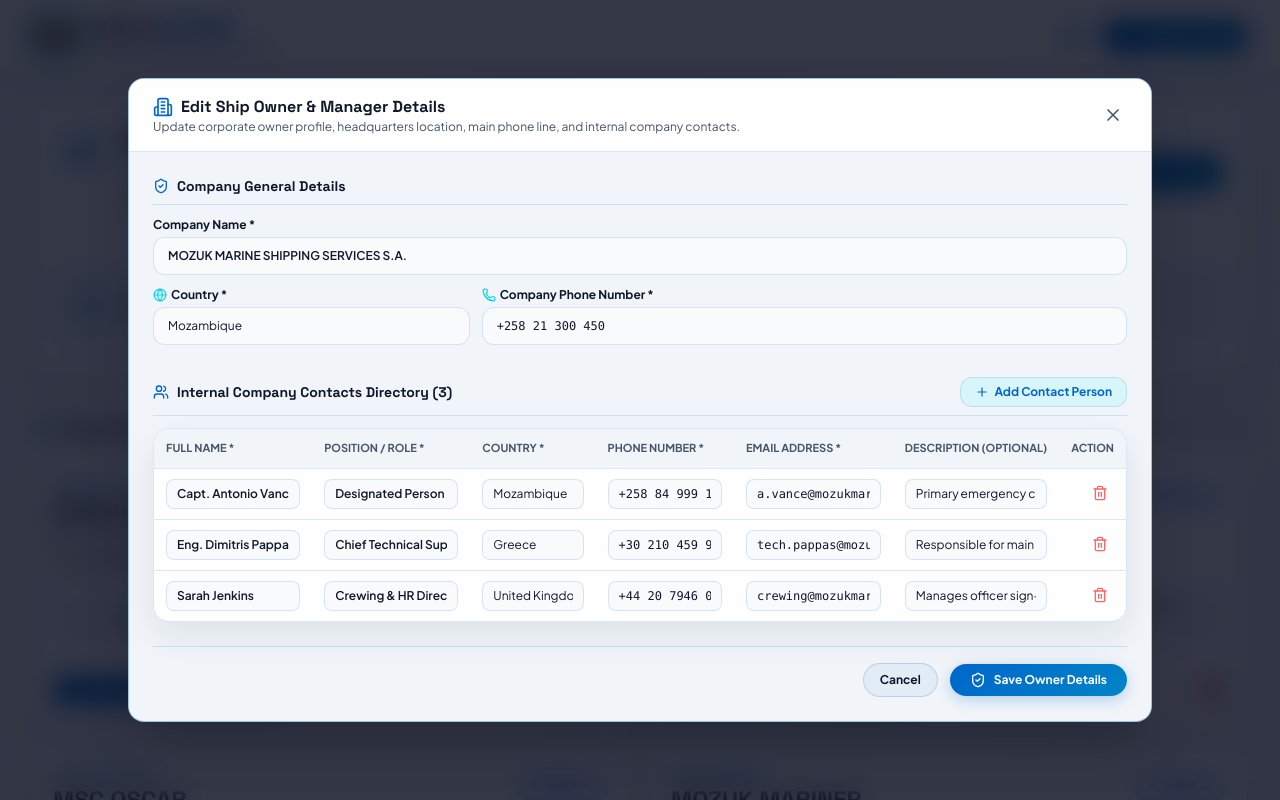
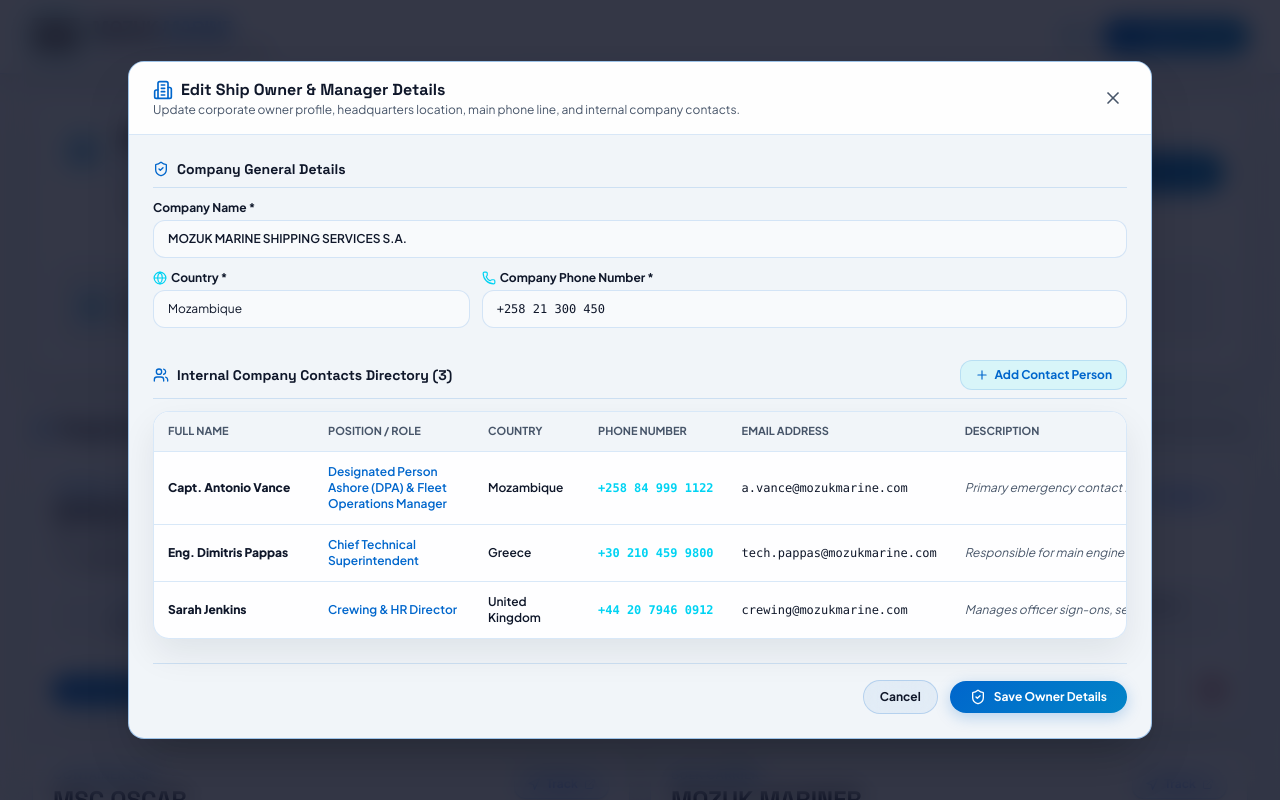
Before and after one commit to Drakhtar359/app-mozuk-marine, a React (Vite) app: page / in a window 1280 px wide. Both pictures are taken after a click on the button "Edit Owner Details". Shown: the top 800 px of the page. Built offline with nearby package versions, Linux system fonts and the light colour scheme; grey boxes are pictures that could not be loaded.

Commit message:
Make internal contact rows static by default in table with Edit and Delete buttons on the right side

```diff
--- a/src/components/ShipOwnerModal.tsx
+++ b/src/components/ShipOwnerModal.tsx
@@ -10,6 +10,8 @@ import {
   X,
   ShieldCheck,
   Users,
+  Edit,
+  Check,
 } from 'lucide-react';
 
 interface ShipOwnerModalProps {
@@ -32,11 +34,15 @@ export const ShipOwnerModal: React.FC<ShipOwnerModalProps> = ({
     ownerDetails.contactPeople || []
   );
 
+  // State to track which contact row is currently being edited
+  const [editingId, setEditingId] = useState<string | null>(null);
+
   useEffect(() => {
     setCompanyName(ownerDetails.companyName || '');
     setCountry(ownerDetails.country || '');
     setPhoneNumber(ownerDetails.phoneNumber || '');
     setContactPeople(ownerDetails.contactPeople || []);
+    setEditingId(null);
   }, [ownerDetails, isOpen]);
 
   if (!isOpen) return null;
@@ -52,6 +58,7 @@ export const ShipOwnerModal: React.FC<ShipOwnerModalProps> = ({
       description: '',
     };
     setContactPeople([...contactPeople, newPerson]);
+    setEditingId(newPerson.id); // Automatically edit newly added contact
   };
 
   const handleUpdateContactPerson = (
@@ -66,6 +73,9 @@ export const ShipOwnerModal: React.FC<ShipOwnerModalProps> = ({
 
   const handleRemoveContactPerson = (id: string) => {
     setContactPeople(contactPeople.filter((cp) => cp.id !== id));
+    if (editingId === id) {
+      setEditingId(null);
+    }
   };
 
   const handleSubmit = (e: React.FormEvent) => {
@@ -158,7 +168,7 @@ export const ShipOwnerModal: React.FC<ShipOwnerModalProps> = ({
             </div>
           </div>
 
-          {/* SECTION 2: INTERNAL COMPANY CONTACTS TABLE (HORIZONTAL) */}
+          {/* SECTION 2: INTERNAL COMPANY CONTACTS TABLE (STATIC ROWS WITH EDIT & DELETE ON RIGHT) */}
           <div className="space-y-3 pt-2">
             <div className="flex items-center justify-between border-b border-[var(--color-glass-border)] pb-2">
               <h4 className="font-['Space_Grotesk',sans-serif] font-bold text-sm text-[var(--text-main)] flex items-center gap-2">
@@ -176,16 +186,16 @@ export const ShipOwnerModal: React.FC<ShipOwnerModalProps> = ({
 
             <div className="mozuk-glass-card rounded-2xl overflow-hidden border border-[var(--color-glass-border)]">
               <div className="overflow-x-auto">
-                <table className="w-full text-left text-xs min-w-[800px]">
+                <table className="w-full text-left text-xs min-w-[850px]">
                   <thead className="bg-[var(--color-bg-alt)] text-[var(--text-muted)] text-[11px] uppercase border-b border-[var(--color-glass-border)] font-bold">
                     <tr>
-                      <th className="py-3 px-3 min-w-[150px]">Full Name *</th>
-                      <th className="py-3 px-3 min-w-[150px]">Position / Role *</th>
-                      <th className="py-3 px-3 min-w-[110px]">Country *</th>
-                      <th className="py-3 px-3 min-w-[125px]">Phone Number *</th>
-                      <th className="py-3 px-3 min-w-[150px]">Email Address *</th>
-                      <th className="py-3 px-3 min-w-[160px]">Description (Optional)</th>
-                      <th className="py-3 px-3 text-right w-12">Action</th>
+                      <th className="py-3 px-3.5 min-w-[160px]">Full Name</th>
+                      <th className="py-3 px-3.5 min-w-[160px]">Position / Role</th>
+                      <th className="py-3 px-3.5 min-w-[110px]">Country</th>
+                      <th className="py-3 px-3.5 min-w-[130px]">Phone Number</th>
+                      <th className="py-3 px-3.5 min-w-[170px]">Email Address</th>
+                      <th className="py-3 px-3.5 min-w-[170px]">Description</th>
+                      <th className="py-3 px-3.5 text-right w-24">Actions</th>
                     </tr>
                   </thead>
                   <tbody className="divide-y divide-[var(--color-glass-border)]">
@@ -193,12 +203,17 @@ export const ShipOwnerModal: React.FC<ShipOwnerModalProps> = ({
                       <tr>
                         <td colSpan={7} className="py-8 text-center text-[var(--text-muted)] text-xs">
                           <UserCheck className="w-8 h-8 text-[var(--text-dim)] mx-auto mb-2 opacity-50" />
-                          No internal contact persons added yet. Click "+ Add Contact Person" to populate the table.
+                          No internal contact persons added yet. Click "+ Add Contact Person" to add static entries.
                         </td>
                       </tr>
                     ) : (
-                      contactPeople.map((person) => (
-                        <tr key={person.id} className="hover:bg-[var(--color-glass-border)] transition align-top">
+                      contactPeople.map((person) => {
+                        const isEditing = editingId === person.id;
+
+                        if (isEditing) {
+                          /* EDITING ROW FORM */
+                          return (
+                            <tr key={person.id} className="bg-[rgba(0,242,254,0.04)] align-middle">
                               {/* Full Name */}
                               <td className="py-2.5 px-3">
                                 <input
@@ -209,6 +224,7 @@ export const ShipOwnerModal: React.FC<ShipOwnerModalProps> = ({
                                     handleUpdateContactPerson(person.id, 'fullName', e.target.value)
                                   }
                                   required
+                                  autoFocus
                                   className="w-full bg-[var(--color-bg)] border border-[var(--color-glass-border)] rounded-lg px-2.5 py-1.5 text-xs text-[var(--text-main)] font-semibold"
                                 />
                               </td>
@@ -282,8 +298,65 @@ export const ShipOwnerModal: React.FC<ShipOwnerModalProps> = ({
                                 />
                               </td>
 
-                          {/* Delete Action */}
-                          <td className="py-2.5 px-3 text-right">
+                              {/* Save/Done Action Button */}
+                              <td className="py-2.5 px-3 text-right whitespace-nowrap">
+                                <button
+                                  type="button"
+                                  onClick={() => setEditingId(null)}
+                                  className="px-2.5 py-1 rounded-lg bg-emerald-950/60 text-emerald-400 border border-emerald-800/60 font-bold hover:bg-emerald-900/80 transition inline-flex items-center gap-1 text-[11px]"
+                                  title="Done Editing"
+                                >
+                                  <Check className="w-3.5 h-3.5" /> Done
+                                </button>
+                              </td>
+                            </tr>
+                          );
+                        }
+
+                        /* STATIC ROW DISPLAY */
+                        return (
+                          <tr key={person.id} className="hover:bg-[var(--color-glass-border)] transition align-middle">
+                            {/* Full Name */}
+                            <td className="py-3 px-3.5 font-extrabold text-[var(--text-main)] text-xs">
+                              {person.fullName || '—'}
+                            </td>
+
+                            {/* Position */}
+                            <td className="py-3 px-3.5 font-semibold text-[var(--color-primary)] text-xs">
+                              {person.position || '—'}
+                            </td>
+
+                            {/* Country */}
+                            <td className="py-3 px-3.5 font-semibold text-[var(--text-main)]">
+                              {person.country || '—'}
+                            </td>
+
+                            {/* Phone Number */}
+                            <td className="py-3 px-3.5 font-mono text-cyan-400 font-semibold whitespace-nowrap">
+                              {person.phoneNumber || '—'}
+                            </td>
+
+                            {/* Email */}
+                            <td className="py-3 px-3.5 font-mono text-[var(--text-main)]">
+                              {person.email || '—'}
+                            </td>
+
+                            {/* Description */}
+                            <td className="py-3 px-3.5 text-[var(--text-muted)] italic max-w-[200px] truncate" title={person.description || ''}>
+                              {person.description || '—'}
+                            </td>
+
+                            {/* Actions on the right side (Edit and Delete) */}
+                            <td className="py-3 px-3.5 text-right whitespace-nowrap">
+                              <div className="flex items-center justify-end gap-1.5">
+                                <button
+                                  type="button"
+                                  onClick={() => setEditingId(person.id)}
+                                  className="p-1.5 text-cyan-400 hover:text-cyan-300 hover:bg-cyan-950/40 rounded-lg transition"
+                                  title="Edit Contact Person"
+                                >
+                                  <Edit className="w-4 h-4" />
+                                </button>
                                 <button
                                   type="button"
                                   onClick={() => handleRemoveContactPerson(person.id)}
@@ -292,9 +365,11 @@ export const ShipOwnerModal: React.FC<ShipOwnerModalProps> = ({
                                 >
                                   <Trash2 className="w-4 h-4" />
                                 </button>
+                              </div>
                             </td>
                           </tr>
-                      ))
+                        );
+                      })
                     )}
                   </tbody>
                 </table>
```
Lines whose indentation alone changed are shown as unchanged.
